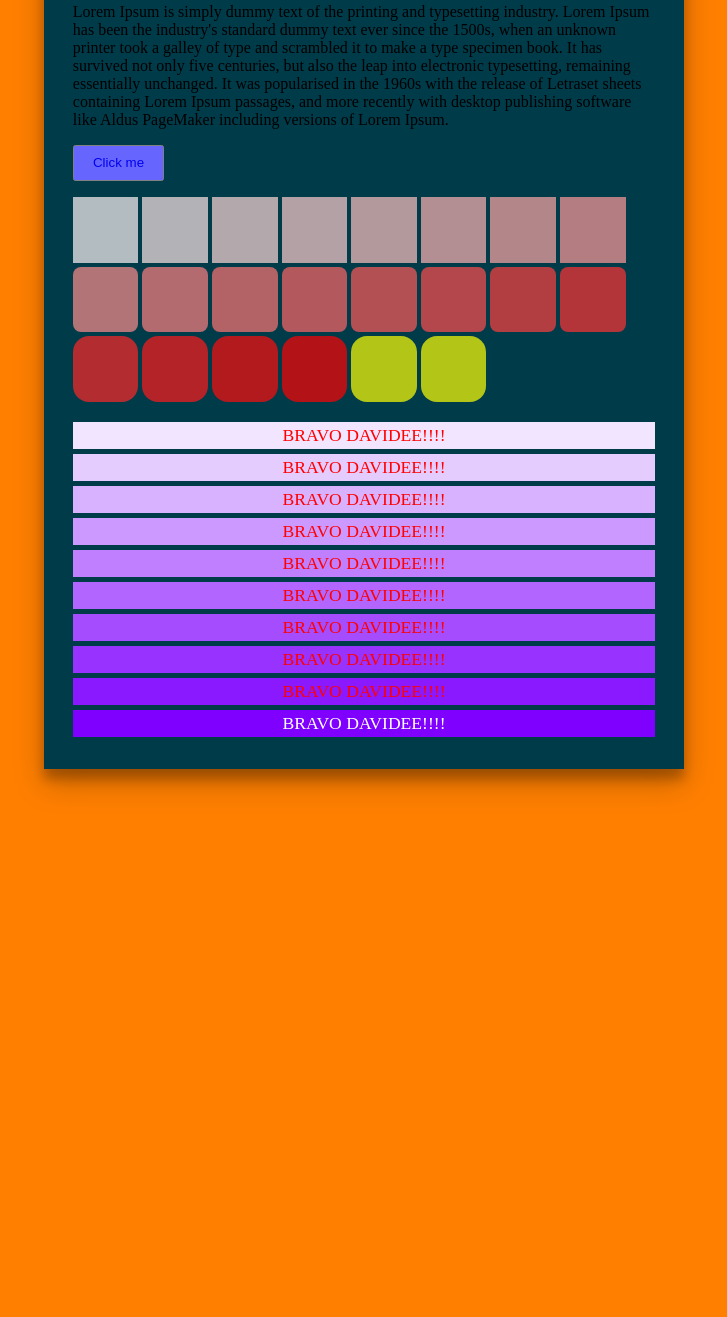
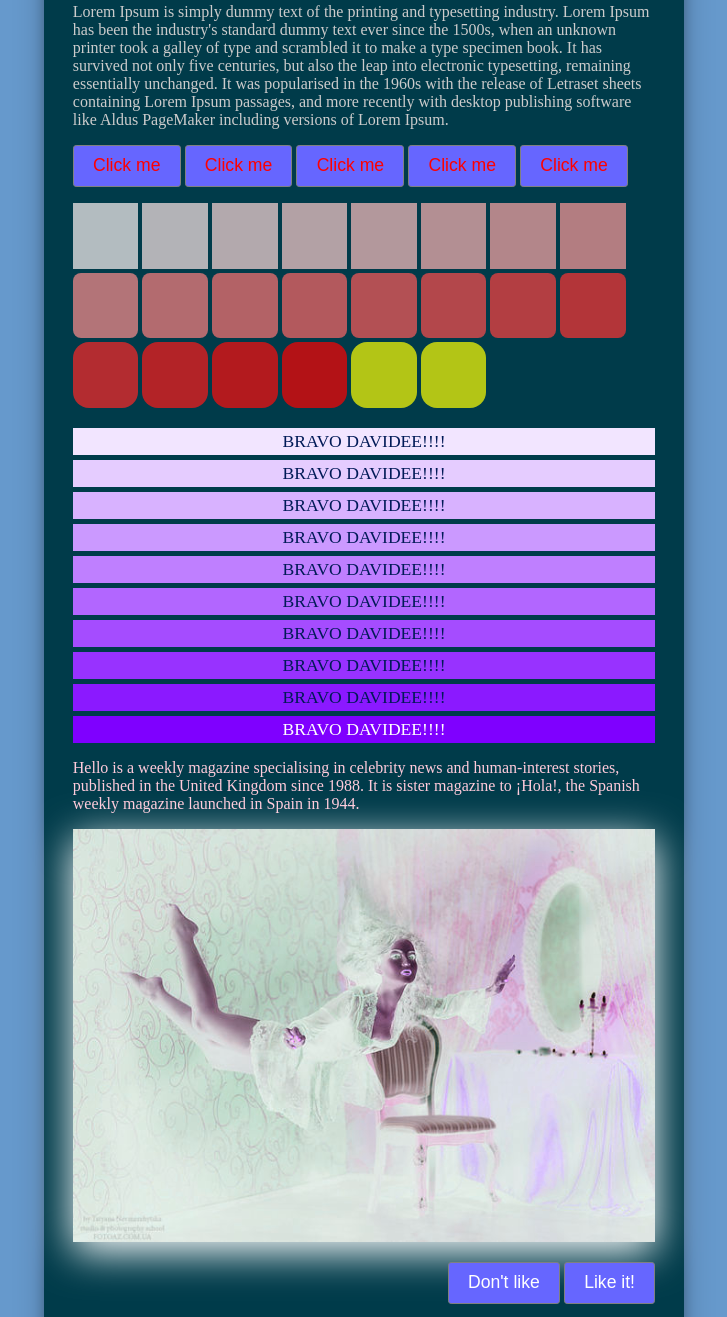
Before and after one commit to daweed93/magic-of-github, a plain HTML site: page HtmlPage.html in a window 1280 px wide. Shown: the part 163-1480 px from the top of the page, without its empty margins (276-1003 px from the left). Before the commit the page ends 1002 px from the top, so only its background shows below. Drawn offline with Linux system fonts and the light colour scheme.

Commit message:
filter & more

```diff
--- a/HtmlPage.html
+++ b/HtmlPage.html
@@ -11,6 +11,10 @@
 		<p>
 			Lorem Ipsum is simply dummy text of the printing and typesetting industry. Lorem Ipsum has been the industry's standard dummy text ever since the 1500s, when an unknown printer took a galley of type and scrambled it to make a type specimen book. It has survived not only five centuries, but also the leap into electronic typesetting, remaining essentially unchanged. It was popularised in the 1960s with the release of Letraset sheets containing Lorem Ipsum passages, and more recently with desktop publishing software like Aldus PageMaker including versions of Lorem Ipsum.
 		</p>
+		<button><a href="#">Click me</a></button>
+		<button><a href="#">Click me</a></button>
+		<button><a href="#">Click me</a></button>
+		<button><a href="#">Click me</a></button>
 		<button><a href="#">Click me</a></button>
 		<div class="fr-list">
 			<ul>
@@ -52,6 +56,14 @@
 				<li class="block2"></li>
 			</ul>
 		</div>
+		<p>
+			Hello is a weekly magazine specialising in celebrity news and human-interest stories, published in the United Kingdom since 1988. It is sister magazine to ¡Hola!, the Spanish weekly magazine launched in Spain in 1944.
+		</p>
+		<div class="picture"><img src="css/pic.jpg" /></div>
+		<div class="l-d">
+			<button><a href="#">Don't like</a></button>
+			<button><a href="#">Like it!</a></button>
+		</div>
 	</div>
 </body>
 </html>
--- a/sass/_base.scss
+++ b/sass/_base.scss
@@ -26,6 +26,8 @@ h1 {
 	background-color: darken($main-green, 10%);
 	box-shadow: 0 14px 28px rgba(0,0,0,0.25), 0 10px 10px rgba(0,0,0,0.22);
 	padding: 1rem 1.8rem;
+	min-height: 1400px;
+	//@extend %main-gradient;
 }
 
 $perc-red: 5%;
@@ -40,12 +42,20 @@ button {
 	border: 0.083em solid $gray;
 	border-radius: 0.180em;
 	padding: .6rem 1.2rem;
+	font-size: 1.1rem;
 	a {
 		text-decoration: none;
+		color: $red;
 	}
 	&:hover {
+		background-color: complement($main-green);
+		background-color: adjust-hue($gray, 90deg);
 		box-shadow: 0 14px 28px rgba(0,0,0,0.25), 0 10px 10px rgba(0,0,0,0.22);
 		border: 0.183em solid $pink;
+		font-size: 1.3rem;
+		a {
+			color: $white;
+		}
 	}
 }
 @for $i from 9 through 16 {
@@ -64,11 +74,18 @@ $perc-violet: 10%;
 	.sec-list ul li:nth-child(#{$i}) {
 		background-color: mix($violet, $white, $perc-violet);
 		text-align: center;
-		color: $red;
+		color: $duke-blue;
 		padding-top: 0.2rem;
 		font-size: 1.1rem;
 		&:before {
 			content: "BRAVO DAVIDEE!!!!";
+		}
+		&:hover {
+			opacity: .6;
+			border: .250rem solid $blue;
+			width: 50%;
+			position: relative;
+			left: 25%;
 		}
 	}
 	$perc-violet: $perc-violet + 10%;
@@ -76,3 +93,9 @@ $perc-violet: 10%;
 .sec-list ul li:last-child {
 	color: $white;
 }
+.shadow p:nth-of-type(1){
+	color: lighten($black, 80%);
+}
+.shadow p:nth-of-type(2){
+	color: $default-text-color;
+}
--- a/sass/_variables.scss
+++ b/sass/_variables.scss
@@ -16,4 +16,4 @@ $main-green: #00647d;
 $alice-blue: #f0f8ff;
 $ash-gray: #b2beb5;
 
-$default-text-color: $black !default;
+$default-text-color: $pink !default;
--- a/sass/style.scss
+++ b/sass/style.scss
@@ -3,10 +3,35 @@
 
 body{
 	margin: 70px auto;
-	background-color: $orange;
+	background-color: $blue-gray;
 	width: 40rem;
 }
 
 ul {
 	padding: 0;
 }
+.l-d {
+	position: relative;
+	float: right;
+	margin-top: 1rem;
+	button {
+		a {
+			color: $white;
+		}
+	}
+}
+/*%main-gradient {
+	@include background-image(linear-gradient(left, $main-green 70%, $white));
+}*/
+.picture img {
+	//background-image: url('/css/pic.jpg');
+	width: 100%;
+}
+img {
+	//filter: brightness(3.45);
+	//filter: contrast(1);
+	//filter: invert(80%);
+	//filter: saturate(500%);
+	//filter: hue-rotate(200deg);
+	filter: drop-shadow(0px 10px 20px $black) hue-rotate(100deg) invert(1);
+}
```
Also changed, not shown: css/pic.jpg (added), css/style.css, 1 other file.
